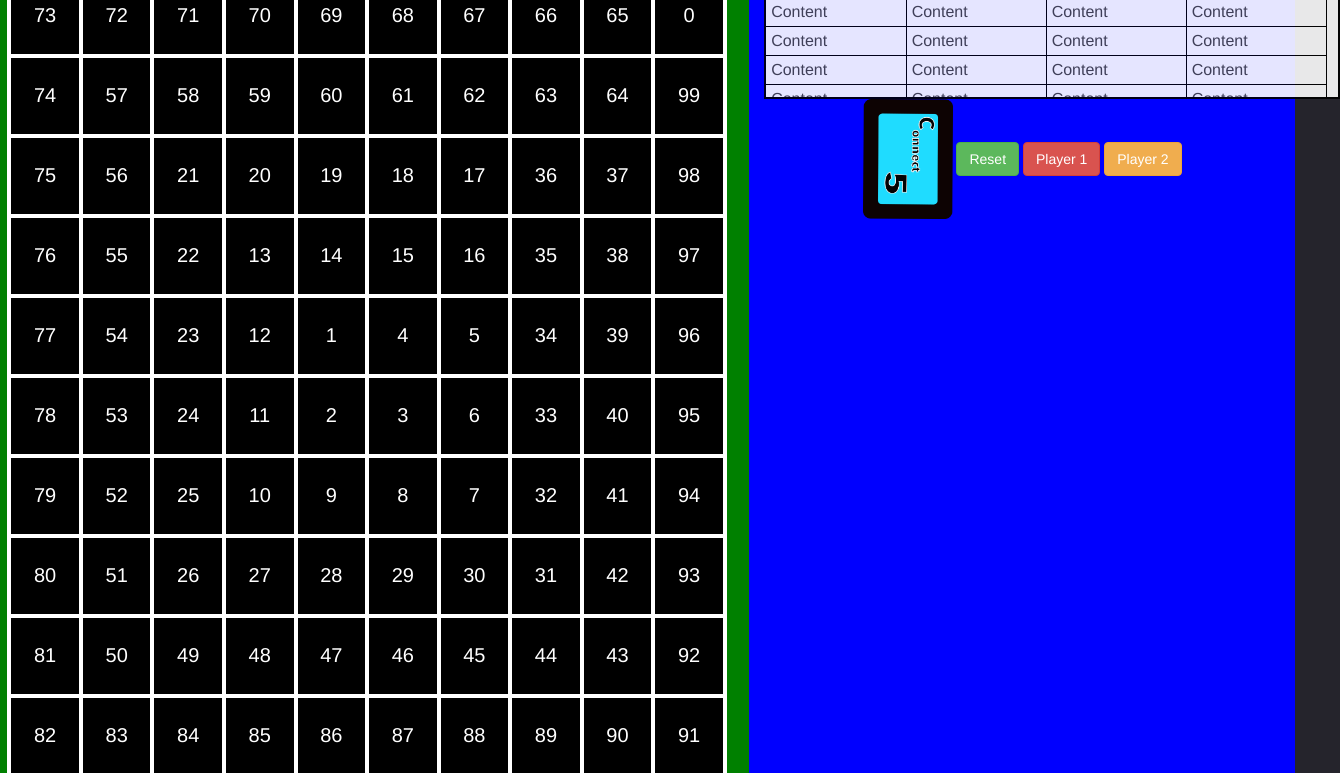
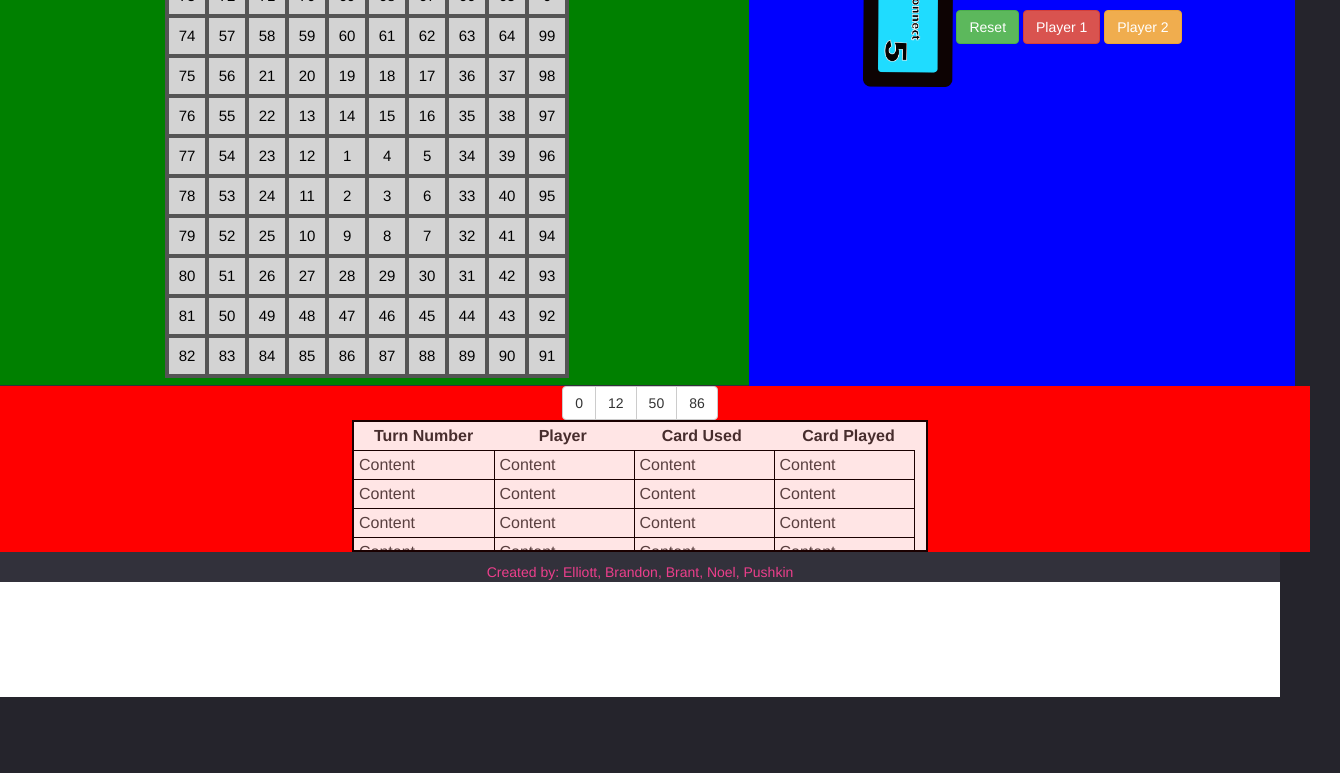
Before and after one commit to noelrodriguez/connect5Local, a plain HTML site: page Prototyping/index.html in a window 1280 px wide. Shown: the part 93-866 px from the top of the page, 1340 px wide, since content can reach past the window. After the commit the page ends 800 px from the top, so only its background shows below. Drawn offline with nearby package versions, Linux system fonts and the light colour scheme; a script that the page names is missing.

Commit message:
Board Changes

```diff
--- a/Prototyping/5ive_board.css
+++ b/Prototyping/5ive_board.css
@@ -18,51 +18,51 @@ html{
 	margin-bottom: -10px;
 }
 #board table, #board td{
-    border: 4px solid white;
+    border: 4px solid #545454;
     border-collapse: collapse;
-		background: black;
-		color: white;
+		background: #d3d3d3;
+		color: black;
 		opacity: 1;
 }
 #board td{
-    width: 80px;
-    height: 80px;
+    width: 40px;
+    height: 40px;
     text-align: center;
-		font-size: 20;
+		font-size: 15;
 }
 #board td:hover{
 	background-color: white;
 	color: black;
 }
-#discardContainer table{
+#bottomContainer table{
 	width: 576px;
 	border-spacing: 0;
 }
-#discardContainer table, #discardContainer td{
+#bottomContainer table, #bottomContainer td{
 	border:2px solid black;
 	border-collapse: collapse;
 	background: white;
 	opacity: 0.9;
 }
-#discardContainer td{
+#bottomContainer td{
 	border: 1px solid black;
 }
-#discardContainer td:first-child{
+#bottomContainer td:first-child{
 	border-left: 0px;
 }
-#discardContainer thead tr, #discardContainer tbody{
+#bottomContainer thead tr, #bottomContainer tbody{
 	display: block;
 }
-#discardContainer tbody{
+#bottomContainer tbody{
 	height: 100px;
 	overflow-y: auto;
 	overflow-x: hidden;
 }
-#discardContainer thead th, #discardContainer tbody td{
+#bottomContainer thead th, #bottomContainer tbody td{
 	width: 140px;
 	padding: 5px;
 }
-#discardContainer thead th:last-child {
+#bottomContainer thead th:last-child {
 	width: 156px;
 }
 .player1{
--- a/Prototyping/index.html
+++ b/Prototyping/index.html
@@ -24,16 +24,7 @@
 		</div>
 		<div id="rightColumn" class="col-md-5" style="background-color:blue">
 			<div id="discardContainer">
-				<table align="center" id="draw" class="scroll">
-					<thead>
-						<tr>
-							<th style="text-align:center">Turn Number</th>
-							<th style="text-align:center">Player</th>
-							<th style="text-align:center">Card Used</th>
-							<th style="text-align:center">Card Played</th>
-						</tr>
-					</thead>
-				</table>
+
 			</div>
 			<!--Creates and centers the player button array and cards -->
 			<div align="center" id="playerArray" class="row">
@@ -52,6 +43,18 @@
 	  		<button type="button" class="btn btn-default" onclick="colorPlayable(12)">12</button>
 	  		<button type="button" class="btn btn-default" onclick="colorPlayable(50)">50</button>
 	  		<button type="button" class="btn btn-default" onclick="colorPlayable(86)">86</button>
+			</div>
+			<div id="bottomContainer">
+			<table align="center" id="draw" class="scroll">
+				<thead>
+					<tr>
+						<th style="text-align:center">Turn Number</th>
+						<th style="text-align:center">Player</th>
+						<th style="text-align:center">Card Used</th>
+						<th style="text-align:center">Card Played</th>
+					</tr>
+				</thead>
+			</table>
 			</div>
 		</div>
 	</div>
@@ -142,6 +145,7 @@ function switchPlayer(playerNumber){
 
 function getTableHeight() {
 	var height = document.getElementById("leftColumn");
+	alert(height.offsetHeight);
 	document.getElementById("rightColumn").style.height = height.offsetHeight + "px";
 }
 
```
